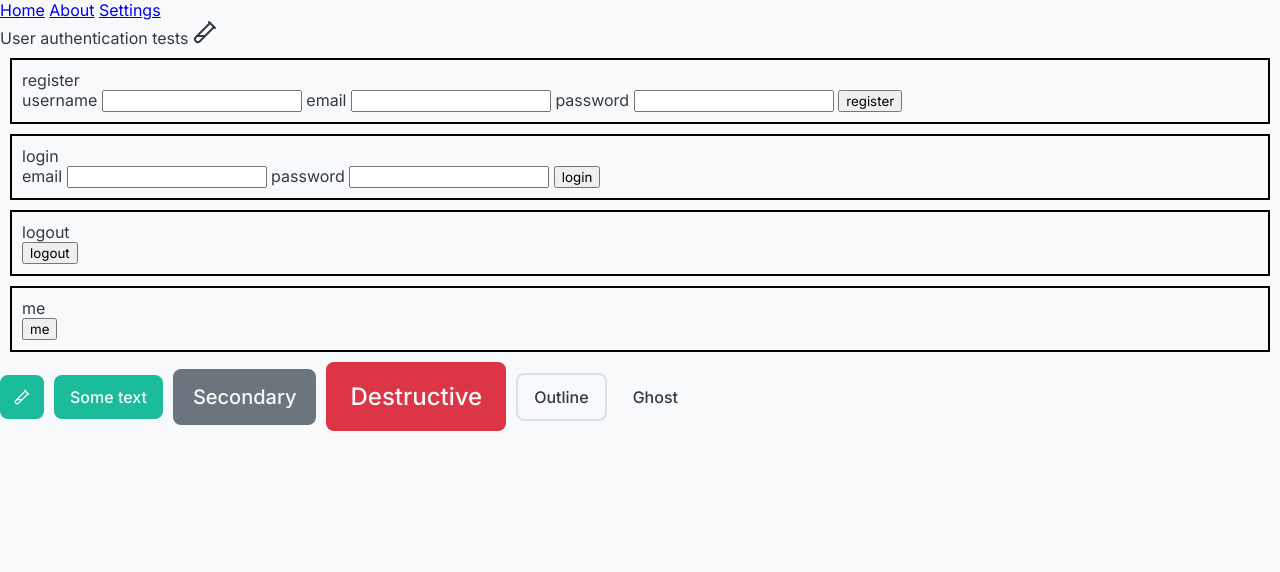
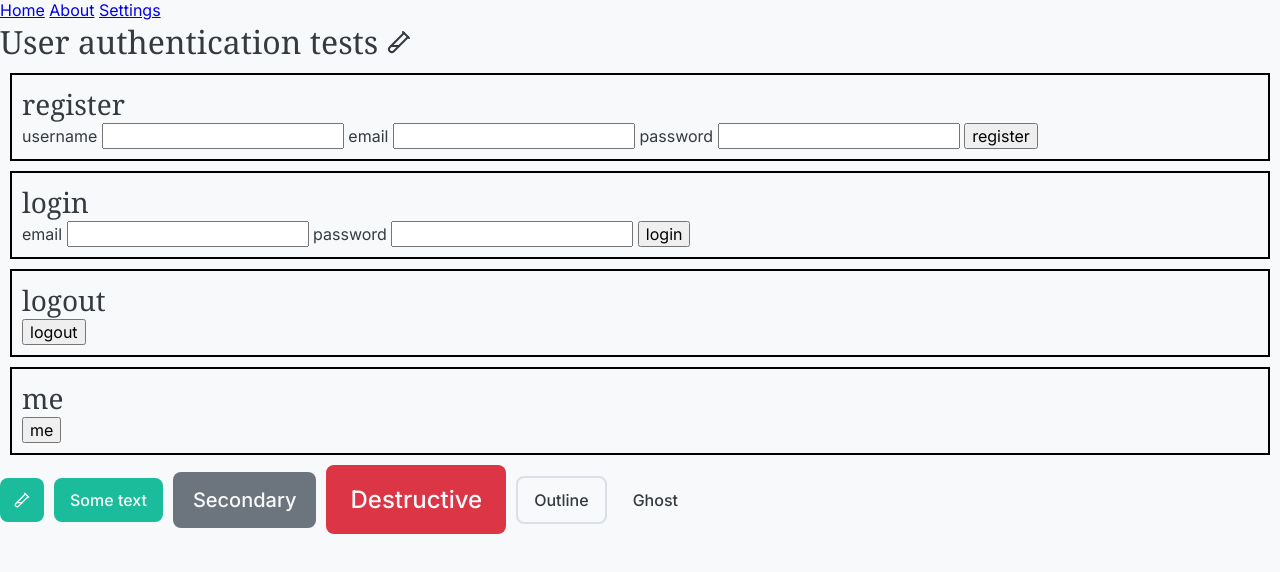
Before and after one commit to Vaalley/kohai-ui, a SvelteKit app: page / in a window 1280 px wide. Shown: the top 572 px of the page. Built offline with nearby package versions, Linux system fonts and the light colour scheme; no server answers.

Commit message:
refactor: fonts a bit

```diff
--- a/src/styles/global.css
+++ b/src/styles/global.css
@@ -2,6 +2,7 @@
 /* https://github.com/frontaid/natural-selection */
 
 @import url("https://fonts.googleapis.com/css2?family=Inter:ital,opsz,wght@0,14..32,100..900;1,14..32,100..900&display=swap");
+@import url("https://fonts.googleapis.com/css2?family=Inter:ital,opsz,wght@0,14..32,100..900;1,14..32,100..900&family=Noto+Serif:ital,wght@0,100..900;1,100..900&display=swap");
 
 /* * * * * * * * * * * * * * * * * * * * * * * * * * * * * * * * * * * * * * * *
 Universal
@@ -12,6 +13,7 @@
 `box-sizing`. */
 *, *::before, *::after {
 	font-family: "Inter", sans-serif;
+	font-size: var(--font-size-md);
 }
 
 /* * * * * * * * * * * * * * * * * * * * * * * * * * * * * * * * * * * * * * * *
@@ -29,11 +31,21 @@
 Content sectioning
 * * * * * * * * * * * * * * * * * * * * * * * * * * * * * * * * * * * * * * * */
 
-h1, h2, h3, h4, h5, h6 {}
-h1 {}
-h2 {}
-h3 {}
-h4 {}
+h1, h2, h3, h4, h5, h6 {
+	font-family: "Noto Serif", serif;
+}
+h1 {
+	font-size: var(--font-size-3xl);
+}
+h2 {
+	font-size: var(--font-size-2xl);
+}
+h3 {
+	font-size: var(--font-size-xl);
+}
+h4 {
+	font-size: var(--font-size-lg);
+}
 h5 {}
 h6 {}
 
--- a/src/styles/variables.css
+++ b/src/styles/variables.css
@@ -30,6 +30,8 @@
 	--font-size-md: 1em;
 	--font-size-lg: 1.25em;
 	--font-size-xl: 1.5em;
+	--font-size-2xl: 1.75em;
+	--font-size-3xl: 2em;
 	--font-weight-light: 300;
 	--font-weight-normal: 500;
 	--font-weight-bold: 700;
```
